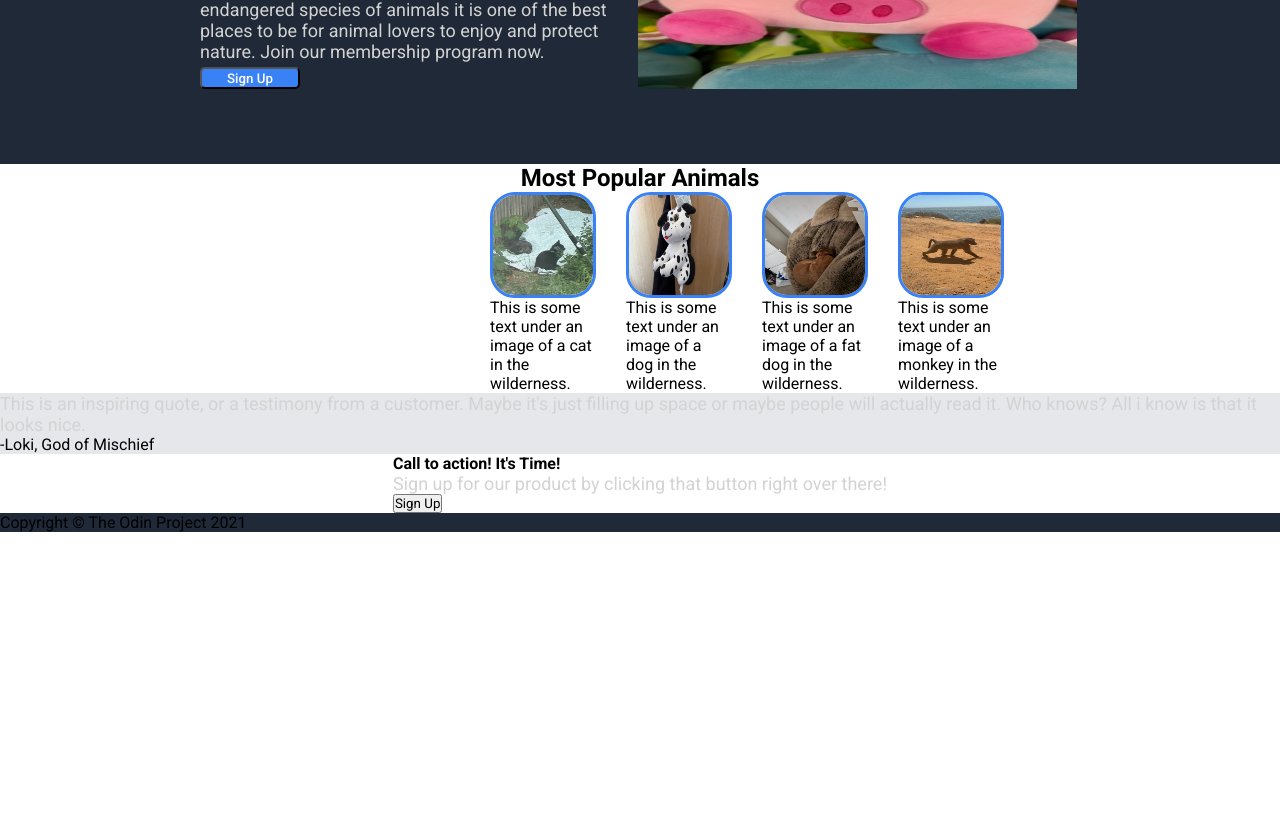
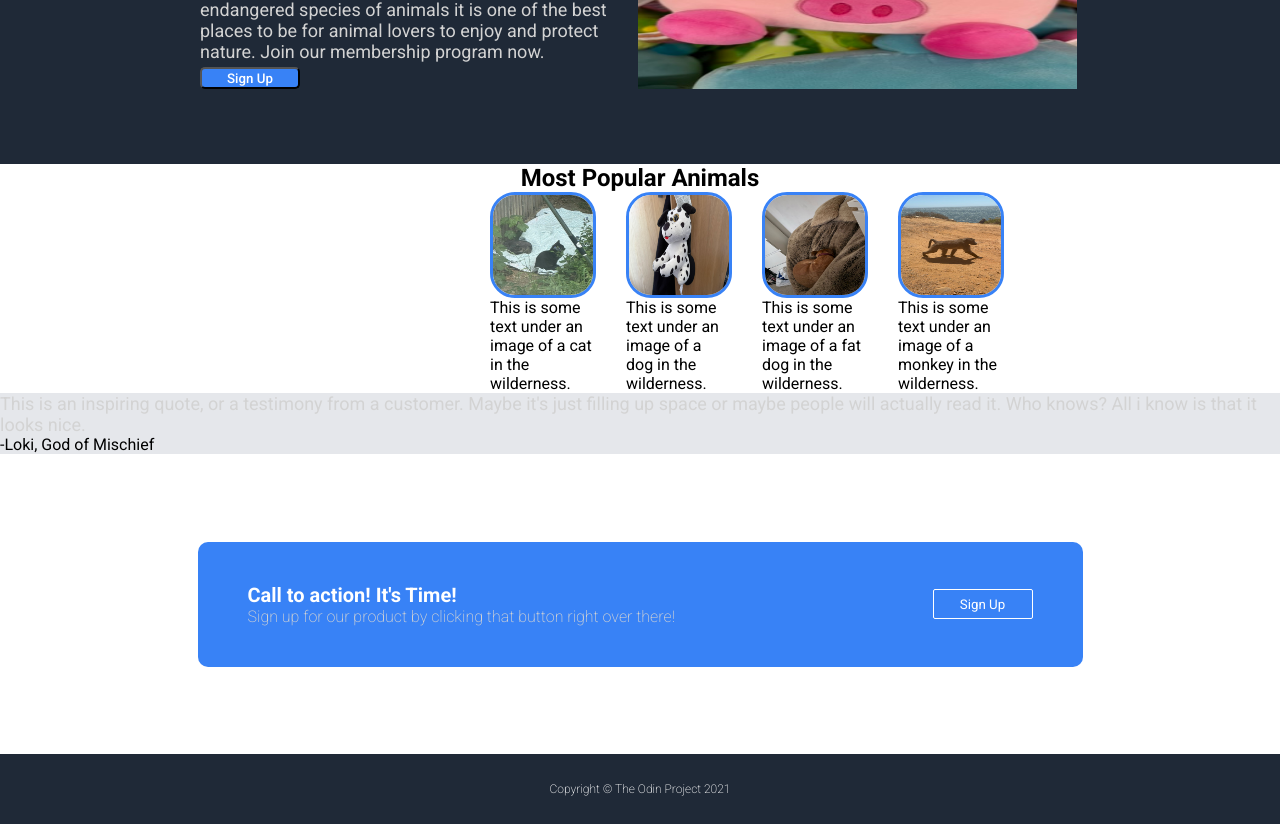
Before and after one commit to AlphaPinecone/landing-page, a plain HTML site: page index.html in a window 1280 px wide. Shown: the part 224-1048 px from the top of the page. Before the commit the page ends 800 px from the top, so only its background shows below. Drawn offline with Linux system fonts and the light colour scheme.

Commit message:
bottom section done

```diff
--- a/index.html
+++ b/index.html
@@ -66,12 +66,16 @@
       </div>
 
       <div class="bottomsec">
-        <div class="container2">
-          <h4>Call to action! It's Time!</h4>
-          <p>
-            Sign up for our product by clicking that button right over there!
-          </p>
-          <button>Sign Up</button>
+        <div class="container">
+          <div class="left">
+            <h4>Call to action! It's Time!</h4>
+            <p>
+              Sign up for our product by clicking that button right over there!
+            </p>
+          </div>
+          <div class="right">
+            <button>Sign Up</button>
+          </div>
         </div>
       </div>
     </div>
--- a/style.css
+++ b/style.css
@@ -13,7 +13,6 @@
 footer {
   background-color: #1f2937;
 }
-
 .quote {
   background-color: #e5e7eb;
 }
@@ -118,3 +117,60 @@ img.thumb {
   border-radius: 25px;
   border: solid #3882f6 3px;
 }
+/**bottom section**/
+
+.bottomsec {
+  height: 300px;
+  display: flex;
+  justify-content: center;
+  align-items: center;
+}
+.bottomsec .container {
+  background-color: #3882f6;
+  color: white;
+  width: 885px;
+  height: 125px;
+  display: flex;
+  flex-direction: row;
+  justify-content: space-between;
+  border-radius: 10px;
+}
+h4 {
+  font-size: 20px;
+}
+.right {
+  margin-right: 50px;
+}
+.left {
+  margin-left: 50px;
+}
+.right button {
+  background-color: #3882f6;
+  border: solid white 1px;
+  border-radius: 2px;
+  color: white;
+  width: 100px;
+  height: 30px;
+}
+.right button:hover {
+  background-color: white;
+  color: #3882f6;
+  border: #1f2937;
+  transition: 0.2s;
+  transform: scale(1.1);
+}
+.left p {
+  font-weight: 200;
+  font-size: 16px;
+}
+footer {
+  background-color: #1f2937;
+  color: white;
+  align-items: center;
+  justify-content: center;
+  height: 70px;
+  width: auto;
+  display: flex;
+  font-weight: 200;
+  font-size: 12px;
+}
```
